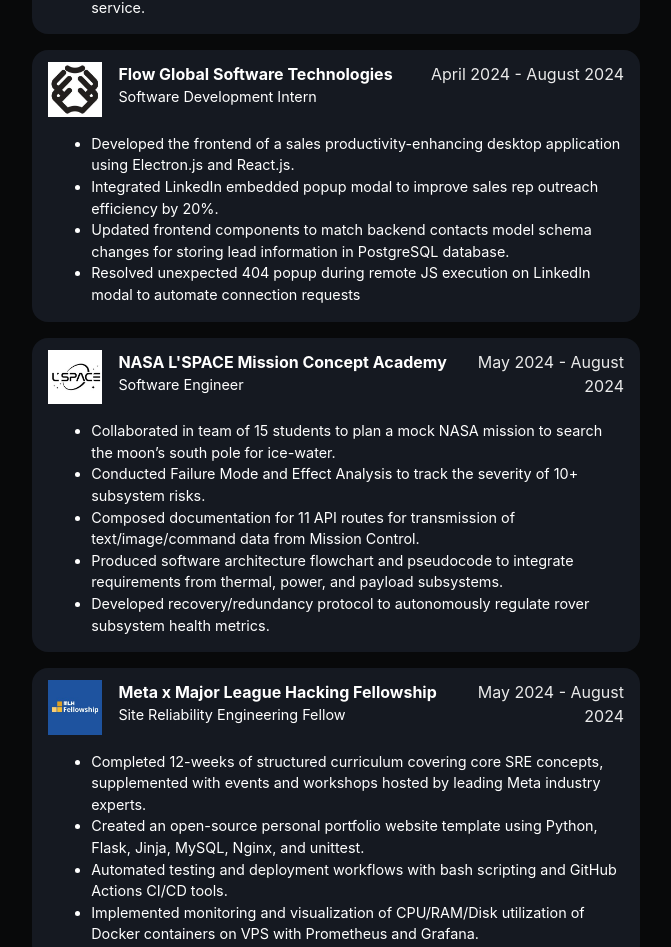
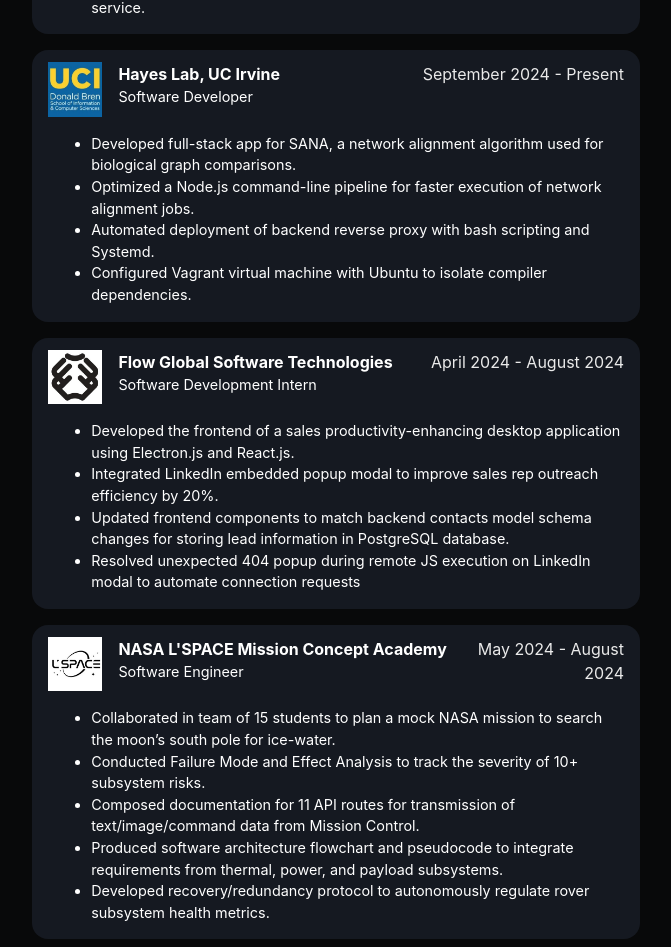
Before and after one commit to shayanhalder/shayanhalder.github.io, a React (Vite) app: page / in a window 1280 px wide. Shown: the part 738-1685 px from the top of the page, without its empty margins (304-975 px from the left). Built offline with nearby package versions, Linux system fonts and the light colour scheme; a web font is replaced by a local one.

Commit message:
add research experience

```diff
--- a/src/App.css
+++ b/src/App.css
@@ -181,6 +181,11 @@
 
 .teal-border {
   border-top: 1px solid var(--teal) !important;
+}
+
+#uci {
+  width: 3.4em;
+  height: 100%;
 }
 
 #meta {
--- a/src/App.tsx
+++ b/src/App.tsx
@@ -5,8 +5,7 @@
 import Flow from "./assets/flow.jpeg"
 import Meta from "./assets/meta.jpeg"
 import NASA from "./assets/lspace.jpeg"
-import Name from "./assets/manim-name-final.gif"
-import MLH from "./assets/mlh.jpeg"
+import UCI from "./assets/uci ics.jpeg"
 import Resume from "./assets/Shayan_Halder_resume.pdf"
 import Steganography from "./assets/steganography.webp"
 import GroupDinner from "./assets/group-dinner.png"
@@ -143,7 +142,7 @@
                 <AccordionButton>
                   <div className='accordion-container'>
                     <div className='experience-left'>
-                      <img src={Meta} id='meta' />
+                      <img src={Meta} className='experience-logo' />
                       <div className='experience-header'>
                         <div className='company'>Meta</div>
                         <div className='position'>Software Engineer Intern</div>
@@ -161,14 +160,39 @@
                 </ul>
               </AccordionPanel>
             </AccordionItem>
-          {/* </div> */}
+          <AccordionItem className='accordion-item'>
+              <h2>
+                <AccordionButton>
+                  <div className='accordion-container'>
+                    <div className='experience-left'>
+                      <img src={UCI} className='experience-logo'/>
+                      <div className='experience-header'>
+                        <div className='company'>Hayes Lab, UC Irvine</div>
+                        <div className='position'>Software Developer</div>
+                      </div>
+                    </div>
+                    <div className='experience-right'>
+                      September 2024 - Present
+                    </div>
+                  </div>
+                </AccordionButton>
+              </h2>
+              <AccordionPanel pb={4}>
+                <ul>
+                  <li> Developed full-stack app for SANA, a network alignment algorithm used for biological graph comparisons. </li>
+                  <li> Optimized a Node.js command-line pipeline for faster execution of network alignment jobs. </li>
+                  <li> Automated deployment of backend reverse proxy with bash scripting and Systemd. </li>
+                  <li> Configured Vagrant virtual machine with Ubuntu to isolate compiler dependencies. </li>
+                </ul>
+              </AccordionPanel>
+            </AccordionItem>
 
           <AccordionItem className='accordion-item'>
             <h2>
               <AccordionButton>
                 <div className='accordion-container'>
                   <div className='experience-left'>
-                    <img src={Flow} id='flow' />
+                    <img src={Flow} className='experience-logo' />
                     <div className='experience-header'>
                       <div className='company'>Flow Global Software Technologies </div>
                       <div className='position'>Software Development Intern</div>
@@ -219,32 +243,6 @@
               </ul>
             </AccordionPanel>
           </AccordionItem>
-          <AccordionItem className='accordion-item'>
-            <h2>
-              <AccordionButton>
-              <div className='accordion-container'>
-                  <div className='experience-left'>
-                    <img src={MLH} className='experience-logo' />
-                    <div className='experience-header'>
-                      <div className='company'>Meta x Major League Hacking Fellowship </div>
-                      <div className='position'>Site Reliability Engineering Fellow</div>
-                    </div>
-                  </div>
-                  <div className='experience-right'>
-                    May 2024 - August 2024
-                  </div>
-              </div>
-              </AccordionButton>
-            </h2>
-            <AccordionPanel pb={4}>
-              <ul>
-                <li> Completed 12-weeks of structured curriculum covering core SRE concepts, supplemented with events and workshops hosted by leading Meta industry experts.</li>
-                <li> Created an open-source personal portfolio website template using Python, Flask, Jinja, MySQL, Nginx, and unittest. </li>
-                <li> Automated testing and deployment workflows with bash scripting and GitHub Actions CI/CD tools.</li>
-                <li> Implemented monitoring and visualization of CPU/RAM/Disk utilization of Docker containers on VPS with Prometheus and Grafana.</li>
-              </ul>
-            </AccordionPanel>
-          </AccordionItem>
         </Accordion>
       </div>
 
```
Also changed, not shown: src/assets/uci ics.jpeg (added).
